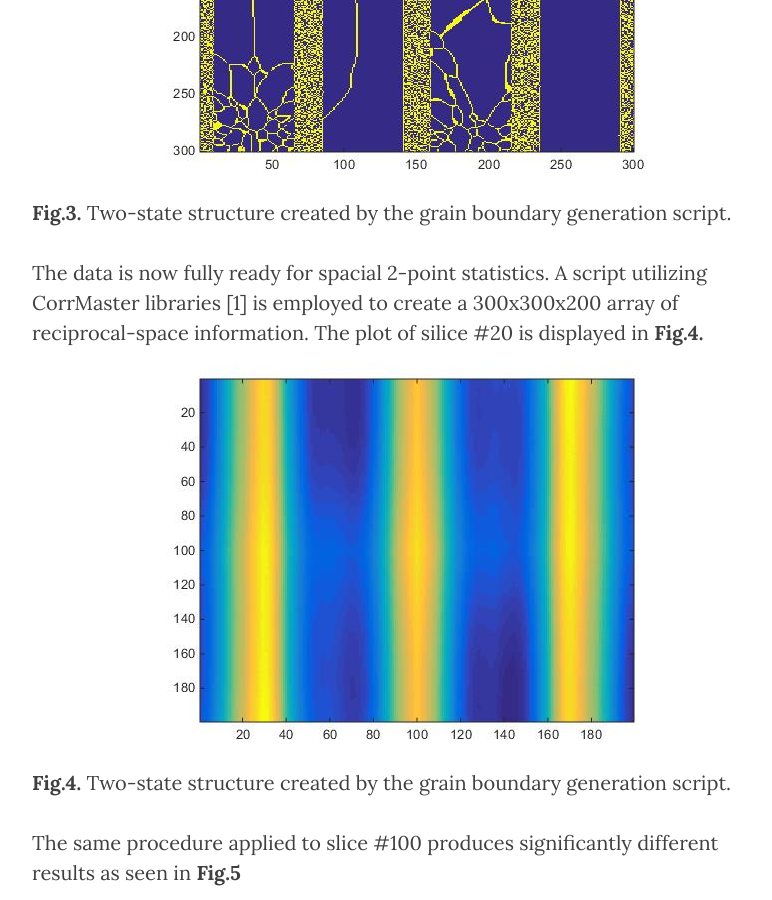
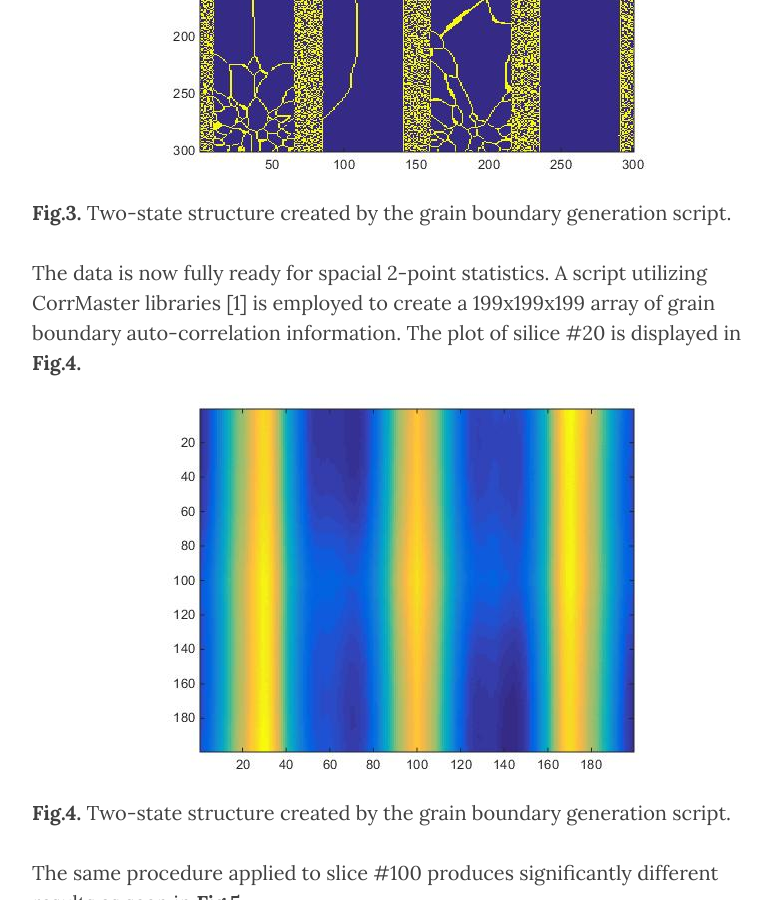
Before and after one commit to Materials-Informatics-Class-Fall2015/MIC-LENS, a Jekyll site: the page built from _posts/2015-09-29-Data_Process_GB_2Pt.md, in a window 1280 px wide and 900 px high, scrolled down 2373 px. Shown: the whole window, without its empty margins (233-1005 px from the left). Built offline with Jekyll 4.4.1, drawn with Linux system fonts in a browser that asks for light colours; nearby versions of some CDN libraries; comment, search, counter and statistics services are not loaded.

Commit message:
Published with MATIN Flavored StackEdit

```diff
--- a/_posts/2015-09-29-Data_Process_GB_2Pt.md
+++ b/_posts/2015-09-29-Data_Process_GB_2Pt.md
@@ -20,7 +20,7 @@ The grain IDs range from 1 to 250,000 however regardless of the grain ID we sele
 ![grain boundaries](/MIC-LENS/img/GB_post/slice_20_GB.jpg)
 **Fig.3.** Two-state structure created by the grain boundary generation script.
 
-The data is now fully ready for spacial 2-point statistics. A script utilizing CorrMaster libraries [1] is employed to create a 300x300x200 array of reciprocal-space information. The plot of silice #20 is displayed in **Fig.4.**
+The data is now fully ready for spacial 2-point statistics. A script utilizing CorrMaster libraries [1] is employed to create a 199x199x199 array of grain boundary auto-correlation information. The plot of silice #20 is displayed in **Fig.4.**
 ![grain boundaries](/MIC-LENS/img/GB_post/slice_20_st.jpg)
 **Fig.4.** Two-state structure created by the grain boundary generation script.
 
```
